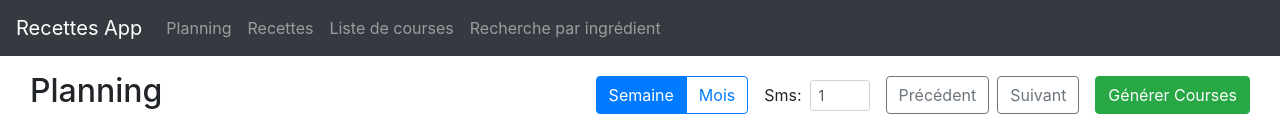
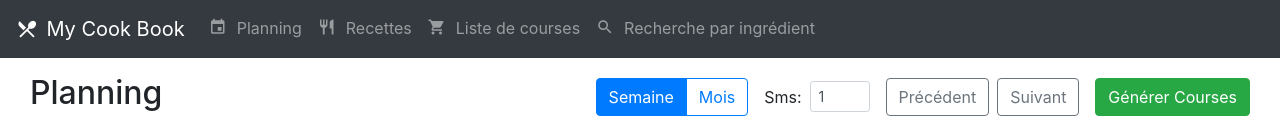
Before and after one commit to mce35/cookplan, an Angular app in the folder frontend/: page /planning in a window 1280 px wide. Shown: the top 132 px of the page. Built offline with nearby package versions, Linux system fonts and the light colour scheme; no server answers.

Commit message:
Add icons in navigation bar

```diff
--- a/frontend/angular.json
+++ b/frontend/angular.json
@@ -2,7 +2,8 @@
   "$schema": "./node_modules/@angular/cli/lib/config/schema.json",
   "version": 1,
   "cli": {
-    "packageManager": "npm"
+    "packageManager": "npm",
+    "analytics": false
   },
   "newProjectRoot": "projects",
   "projects": {
--- a/frontend/package.json
+++ b/frontend/package.json
@@ -14,9 +14,12 @@
     "@angular/common": "^21.2.0",
     "@angular/compiler": "^21.2.0",
     "@angular/core": "^21.2.0",
+    "@angular/animations": "^21.2.0",
     "@angular/forms": "^21.2.0",
     "@angular/platform-browser": "^21.2.0",
     "@angular/router": "^21.2.0",
+    "@angular/cdk": "^21.2.0",
+    "@angular/material": "^21.2.0",
     "rxjs": "~7.8.0",
     "tslib": "^2.3.0",
     "zone.js": "^0.15.1"
--- a/frontend/src/app/app.ts
+++ b/frontend/src/app/app.ts
@@ -1,26 +1,27 @@
 import { Component } from '@angular/core';
 import { RouterModule } from '@angular/router';
+import { MatIconModule } from '@angular/material/icon';
 
 @Component({
   selector: 'app-root',
   standalone: true,
-  imports: [RouterModule],
+  imports: [RouterModule, MatIconModule],
   template: `
     <nav class="navbar navbar-expand-lg navbar-dark bg-dark">
-      <a class="navbar-brand" href="#">Recettes App</a>
+      <a class="navbar-brand" href="#"><mat-icon style="font-size: 22px; vertical-align: middle; margin-right: 0.4rem;">restaurant_menu</mat-icon>My Cook Book</a>
       <div class="collapse navbar-collapse" id="navbarNav">
         <ul class="navbar-nav mr-auto">
           <li class="nav-item">
-            <a class="nav-link" routerLink="/planning">Planning</a>
+            <a class="nav-link" routerLink="/planning"><mat-icon style="font-size: 18px; vertical-align: middle; margin-right: 0.25rem;">event</mat-icon>Planning</a>
           </li>
           <li class="nav-item">
-            <a class="nav-link" routerLink="/recipes">Recettes</a>
+            <a class="nav-link" routerLink="/recipes"><mat-icon style="font-size: 18px; vertical-align: middle; margin-right: 0.25rem;">restaurant</mat-icon>Recettes</a>
           </li>
           <li class="nav-item">
-            <a class="nav-link" routerLink="/shopping-list">Liste de courses</a>
+            <a class="nav-link" routerLink="/shopping-list"><mat-icon style="font-size: 18px; vertical-align: middle; margin-right: 0.25rem;">shopping_cart</mat-icon>Liste de courses</a>
           </li>
           <li class="nav-item">
-            <a class="nav-link" routerLink="/search">Recherche par ingrédient</a>
+            <a class="nav-link" routerLink="/search"><mat-icon style="font-size: 18px; vertical-align: middle; margin-right: 0.25rem;">search</mat-icon>Recherche par ingrédient</a>
           </li>
         </ul>
       </div>
```
Also changed, not shown: 1 other file (tests, documents, lock files or other folders).
